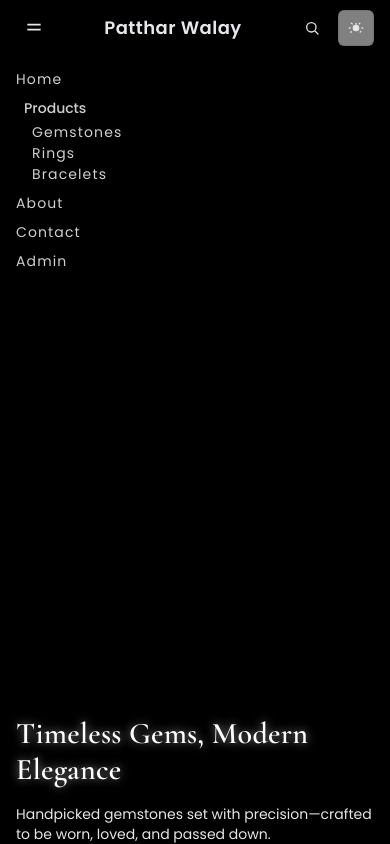
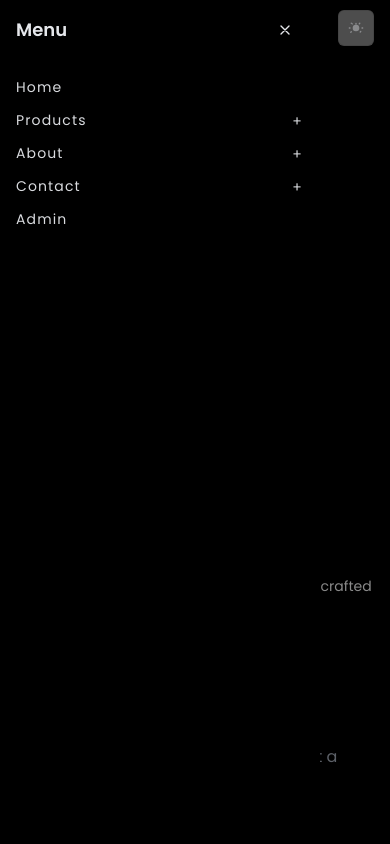
Before and after one commit to codedits/patharwalay, a Next.js app: page / in a window 390 px wide. Both pictures are taken after a click on the button 34 px from the left and 28 px from the top of the page. Shown: the top 844 px of the page. Built offline with nearby package versions, Linux system fonts and the light colour scheme; no server answers; the database is empty.

Commit message:
side menu

```diff
--- a/components/Header.tsx
+++ b/components/Header.tsx
@@ -5,10 +5,15 @@ import ThemeToggle from "./ThemeToggle";
 
 export default function Header() {
   const [open, setOpen] = useState(false);
+  const [menuMounted, setMenuMounted] = useState(false);
+  const [menuVisible, setMenuVisible] = useState(false);
   const [searchOpen, setSearchOpen] = useState(false);
   const [mounted, setMounted] = useState(false);
   const [scrolled, setScrolled] = useState(false);
   const [productsOpen, setProductsOpen] = useState(false);
+  const [mobileProductsOpen, setMobileProductsOpen] = useState(false);
+  const [mobileAboutOpen, setMobileAboutOpen] = useState(false);
+  const [mobileContactOpen, setMobileContactOpen] = useState(false);
   const productsRef = useRef<HTMLDivElement | null>(null);
 
   const closeProducts = useCallback(() => setProductsOpen(false), []);
@@ -20,6 +25,31 @@ export default function Header() {
     window.addEventListener("scroll", onScroll, { passive: true });
     return () => window.removeEventListener("scroll", onScroll);
   }, []);
+
+  // control mount/visibility for off-canvas menu so we can animate in/out
+  useEffect(() => {
+    let timeout: number | undefined;
+    if (open) {
+      setMenuMounted(true);
+      // next tick allow transition to run
+      timeout = window.setTimeout(() => setMenuVisible(true), 20);
+    } else {
+      setMenuVisible(false);
+      // wait for exit transition before unmounting
+      timeout = window.setTimeout(() => setMenuMounted(false), 300);
+    }
+    return () => { if (timeout) clearTimeout(timeout); };
+  }, [open]);
+
+  // lock body scroll while menu open
+  useEffect(() => {
+    if (menuMounted) {
+      const prev = document.body.style.overflow;
+      document.body.style.overflow = "hidden";
+      return () => { document.body.style.overflow = prev; };
+    }
+    return;
+  }, [menuMounted]);
 
   // Close dropdown on outside click or Escape
   useEffect(() => {
@@ -101,22 +131,73 @@ export default function Header() {
           </div>
         </div>
       </nav>
-      {open && (
-        <div className="md:hidden px-4 py-3 space-y-3 border-t border-black/10 dark:border-white/10">
-          <nav className="flex flex-col gap-2 text-foreground opacity-90">
-            <Link href="/" className="nav-link">Home</Link>
-            <div className="pl-2">
-              <div className="text-sm font-medium">Products</div>
-              <nav className="flex flex-col pl-2 mt-1">
-                <Link href="/gemstones" className="nav-link">Gemstones</Link>
-                <Link href="/rings" className="nav-link">Rings</Link>
-                <Link href="/bracelets" className="nav-link">Bracelets</Link>
+      {/* Mobile off-canvas menu */}
+      {menuMounted && (
+        <div className="md:hidden relative z-40">
+          {/* Backdrop */}
+          <div
+            aria-hidden
+            onClick={() => setOpen(false)}
+            className={`fixed inset-0 bg-black/40 transition-opacity ${menuVisible ? 'opacity-100' : 'opacity-0'}`}
+          />
+          {/* Sliding panel (from left) */}
+          <aside className={`fixed left-0 top-0 h-full w-80 max-w-[90vw] bg-background border-r border-black/10 dark:border-white/10 shadow-xl transform transition-transform duration-300 ${menuVisible ? 'translate-x-0' : '-translate-x-full'}`} role="dialog" aria-modal="true">
+            <div className="flex items-center justify-between px-4 py-3 border-b border-black/5">
+              <div className="text-lg font-semibold">Menu</div>
+              <button aria-label="Close menu" onClick={() => setOpen(false)} className="h-9 w-9 inline-flex items-center justify-center rounded-md border border-black/10 dark:border-white/15 hover:bg-black/5 dark:hover:bg-white/5">
+                <svg className="h-4 w-4" viewBox="0 0 24 24" fill="none" stroke="currentColor" strokeWidth="2" strokeLinecap="round" strokeLinejoin="round"><path d="M6 6l12 12M18 6L6 18" /></svg>
+              </button>
+            </div>
+            <div className="px-4 py-4 space-y-4">
+              <nav className="flex flex-col gap-3 text-foreground opacity-95">
+                <Link href="/" className="nav-link" onClick={() => setOpen(false)}>Home</Link>
+
+                {/* Mobile expandable Products */}
+                <div>
+                  <button className="w-full flex items-center justify-between text-left nav-link" onClick={() => setMobileProductsOpen((v) => !v)}>
+                    <span>Products</span>
+                    <span className="text-sm">{mobileProductsOpen ? '−' : '+'}</span>
+                  </button>
+                  <div className={`pl-3 mt-2 ${mobileProductsOpen ? 'block' : 'hidden'}`}>
+                    <nav className="flex flex-col gap-2">
+                      <Link href="/gemstones" className="nav-link" onClick={() => setOpen(false)}>Gemstones</Link>
+                      <Link href="/rings" className="nav-link" onClick={() => setOpen(false)}>Rings</Link>
+                      <Link href="/bracelets" className="nav-link" onClick={() => setOpen(false)}>Bracelets</Link>
+                    </nav>
+                  </div>
+                </div>
+
+                {/* About expandable */}
+                <div>
+                  <button className="w-full flex items-center justify-between text-left nav-link" onClick={() => setMobileAboutOpen((v) => !v)}>
+                    <span>About</span>
+                    <span className="text-sm">{mobileAboutOpen ? '−' : '+'}</span>
+                  </button>
+                  <div className={`pl-3 mt-2 text-sm text-muted ${mobileAboutOpen ? 'block' : 'hidden'}`}>
+                    <p className="mb-2">Patthar Walay curates ethically sourced gemstones and handcrafted jewelry. We work directly with miners and artisans to ensure fair practices and high-quality gems.</p>
+                    <p className="mb-2">Each piece is inspected and finished by hand. We focus on timeless designs and transparent sourcing — learn more on our About page.</p>
+                    <p className="text-xs text-muted">Shipping worldwide • 30-day returns • Certificate of authenticity on selected items</p>
+                  </div>
+                </div>
+
+                {/* Contact expandable */}
+                <div>
+                  <button className="w-full flex items-center justify-between text-left nav-link" onClick={() => setMobileContactOpen((v) => !v)}>
+                    <span>Contact</span>
+                    <span className="text-sm">{mobileContactOpen ? '−' : '+'}</span>
+                  </button>
+                  <div className={`pl-3 mt-2 text-sm text-muted ${mobileContactOpen ? 'block' : 'hidden'}`}>
+                    <p className="mb-1">Customer service hours: Mon–Sat, 9am–6pm (PKT)</p>
+                    <p className="mb-1">Phone: <a className="underline" href="tel:+923001234567">+92 300 1234567</a></p>
+                    <p className="mb-1">Email: <a className="underline" href="mailto:hello@pattharwalay.example">hello@pattharwalay.example</a></p>
+                    <p className="text-xs text-muted">Follow us on Instagram for new arrivals and behind-the-scenes updates.</p>
+                  </div>
+                </div>
+
+                <Link href="/admin" className="nav-link" onClick={() => setOpen(false)}>Admin</Link>
               </nav>
             </div>
-            <a href="#about" className="nav-link">About</a>
-            <a href="#contact" className="nav-link">Contact</a>
-            <Link href="/admin" className="nav-link">Admin</Link>
-          </nav>
+          </aside>
         </div>
       )}
 
```
